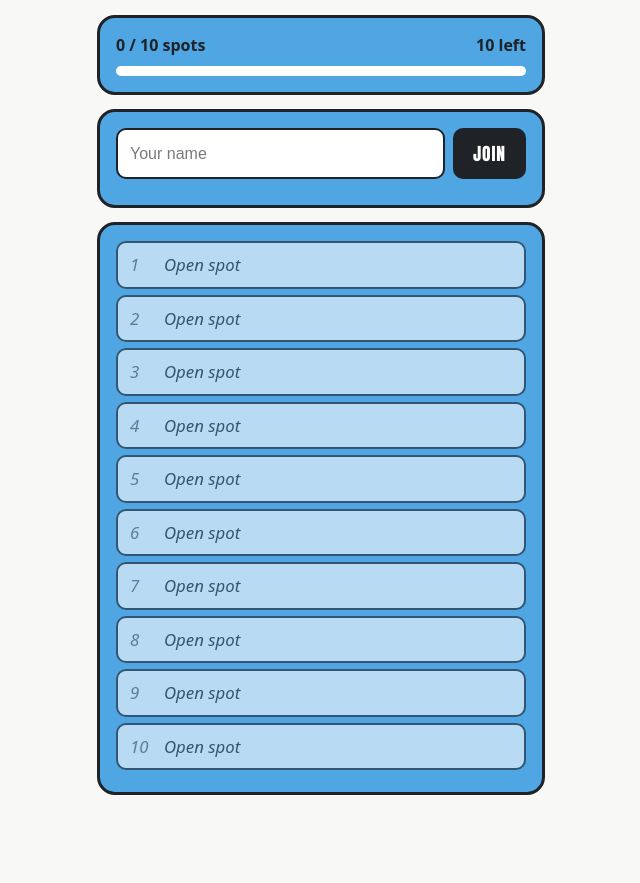
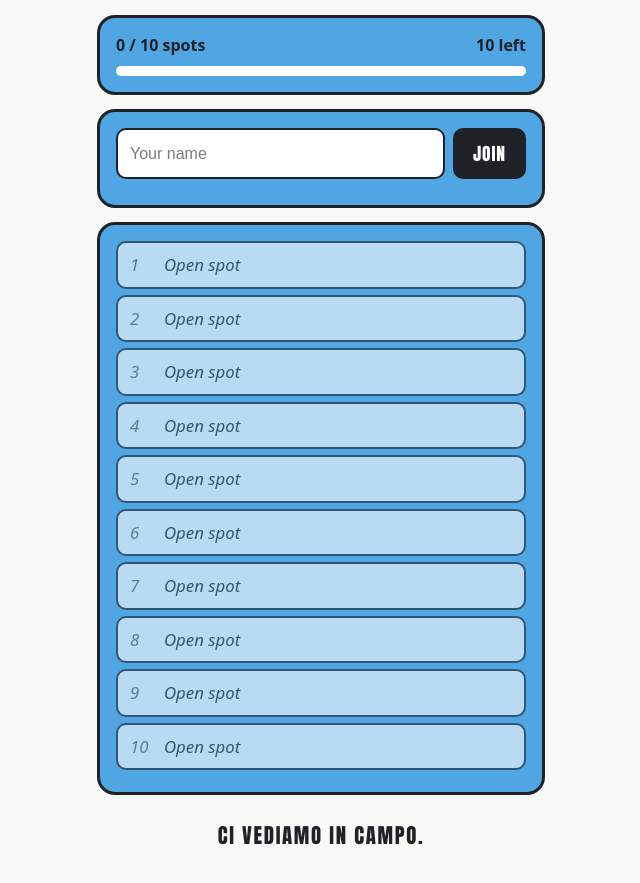
Before and after one commit to pingcasualcalcio/matchday, a plain HTML site: page index.html in a window 1280 px wide. Shown: the part 117-1000 px from the top of the page, without its empty margins (319-959 px from the left). Before the commit the page ends 966 px from the top, so only its background shows below. Drawn offline with Linux system fonts and the light colour scheme; no server answers.

Commit message:
Add files via upload

```diff
--- a/index.html
+++ b/index.html
@@ -31,6 +31,7 @@ ol{list-style:none;margin:0;padding:0}
 li{display:flex;gap:10px;padding:10px 12px;background:var(--deep);border:2px solid var(--ink);border-radius:10px;margin-bottom:6px;font-weight:700;font-size:1.05rem}
 li .n{width:24px;opacity:.7}
 li.empty{opacity:.6;font-style:italic;font-weight:500}
+.foot{font-family:'Anton',Impact,'Arial Narrow Bold',sans-serif;font-weight:400;font-size:1.3rem;letter-spacing:.08em;text-transform:uppercase;text-align:center;color:var(--ink);margin:26px 0 0}
 </style>
 </head>
 <body>
@@ -50,6 +51,7 @@ li.empty{opacity:.6;font-style:italic;font-weight:500}
     <p class="msg" id="msg"></p>
   </div>
   <div class="card"><ol id="list"></ol></div>
+  <p class="foot">Ci vediamo in campo.</p>
 </main>
 
 <script type="module">
```
